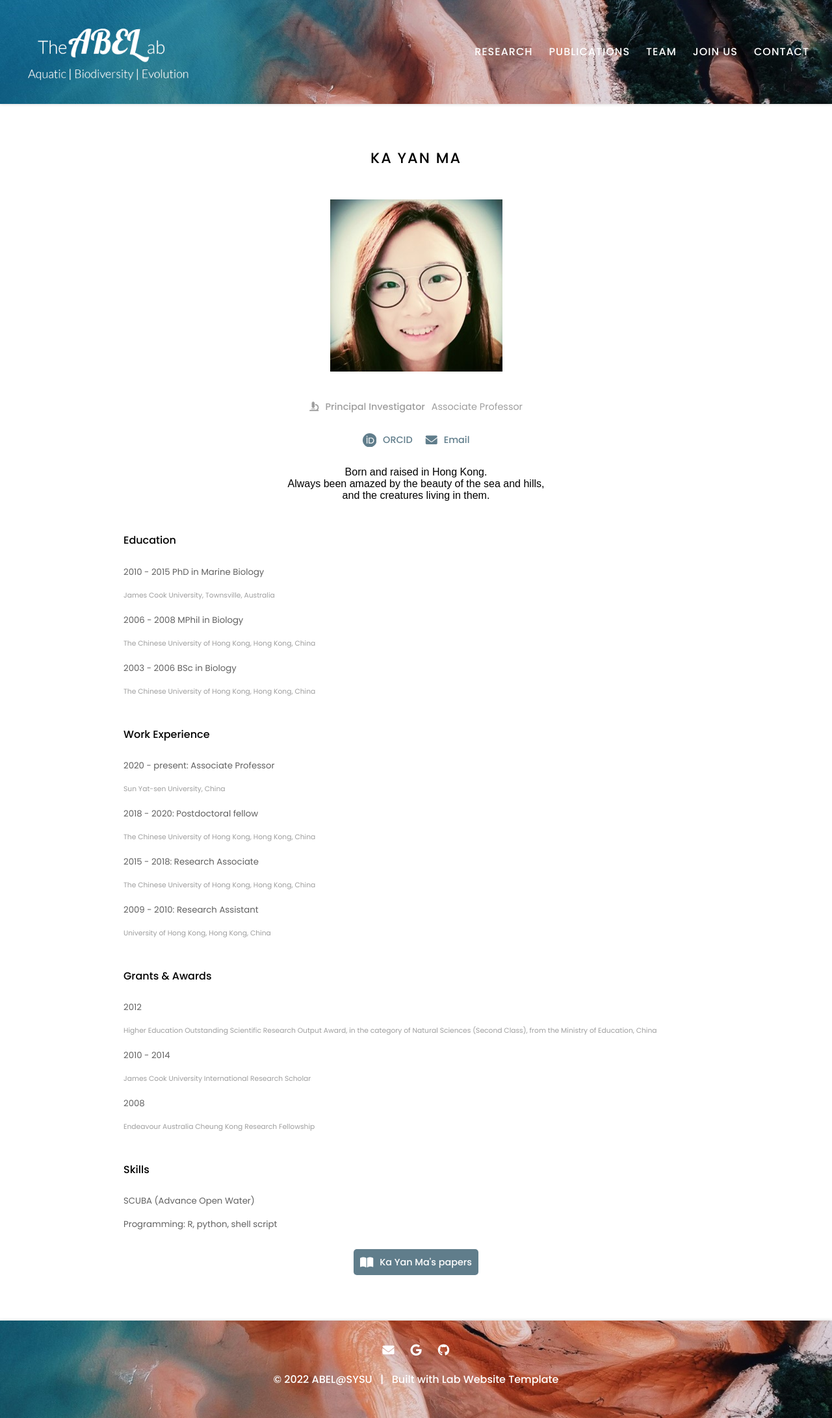
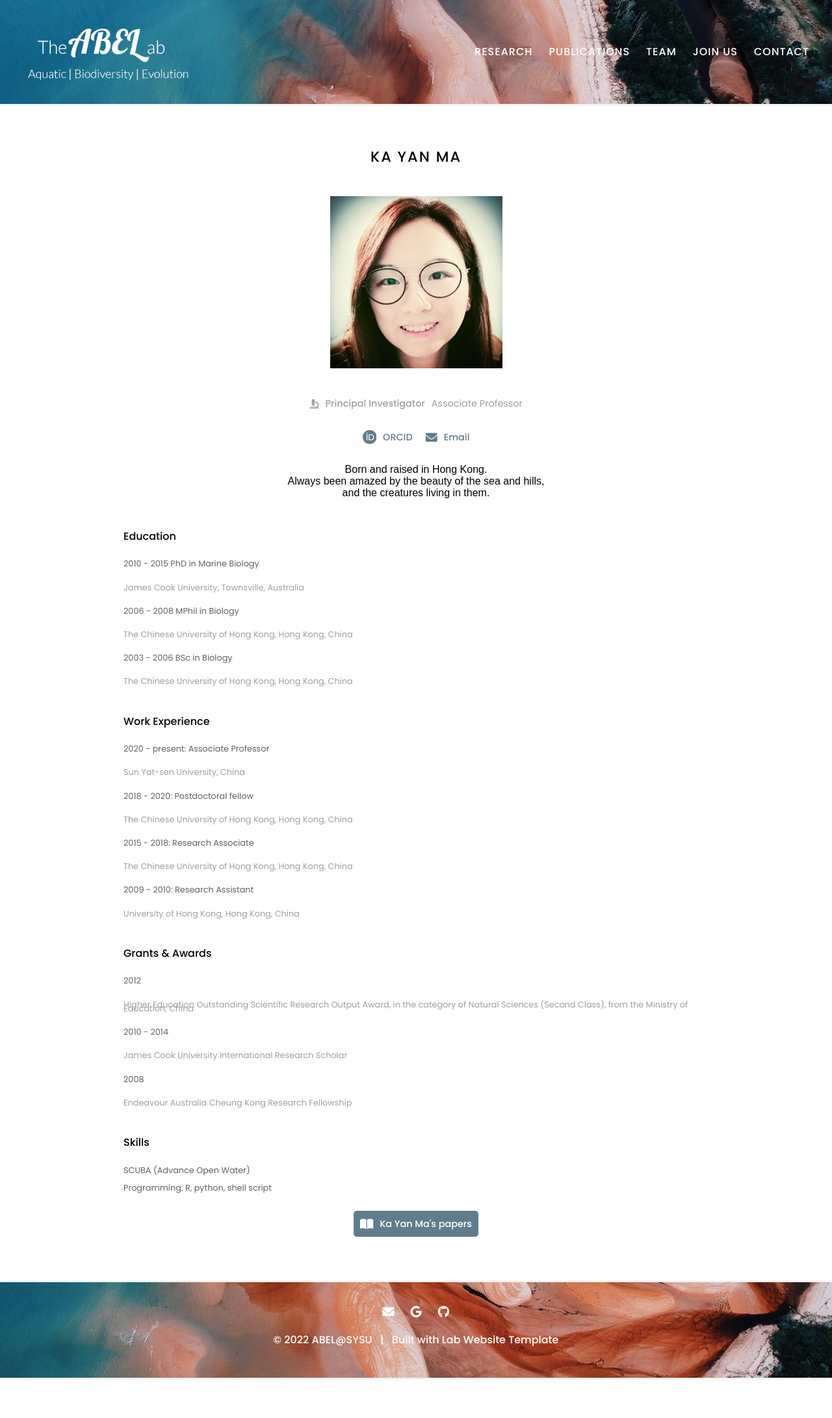
Before and after one commit to abel-sysu/en, a Jekyll site: the page built from _members/kayan-ma.md, in a window 1280 px wide. Shown: the whole page at 65% size. Built offline with Jekyll 4.4.1, drawn with Linux system fonts in a browser that asks for light colours; after the commit the page ends 2121 px from its top, so only the background shows below that.

Commit message:
Update heading.scss

```diff
--- a/css/heading.scss
+++ b/css/heading.scss
@@ -11,7 +11,7 @@ h3,
 h4 {
   font-family: $sans;
   font-weight: $medium;
-  line-height: $spacing - 0.3;
+  line-height: $spacing - 0.5;
   margin: 40px 0 20px 0;
   @include trim-v-margins;
   padding: 10px 0;
@@ -44,16 +44,18 @@ h4 {
   text-align: left;
 }
 h5 {
+  font-size: 0.8rem;
   font-family: $sans;
   font-weight: $light;
   text-align: left;
   color: $gray-700;
-  line-height: $spacing - 0.5;
+  line-height: $spacing - 1;
 }
 h6 {
+  font-size: 0.8rem;
   font-family: $sans;
   font-weight: $light;
   text-align: left;
   color: $gray-500;
-  line-height: $spacing - 0.5;
+  line-height: $spacing - 1;
 }
```
